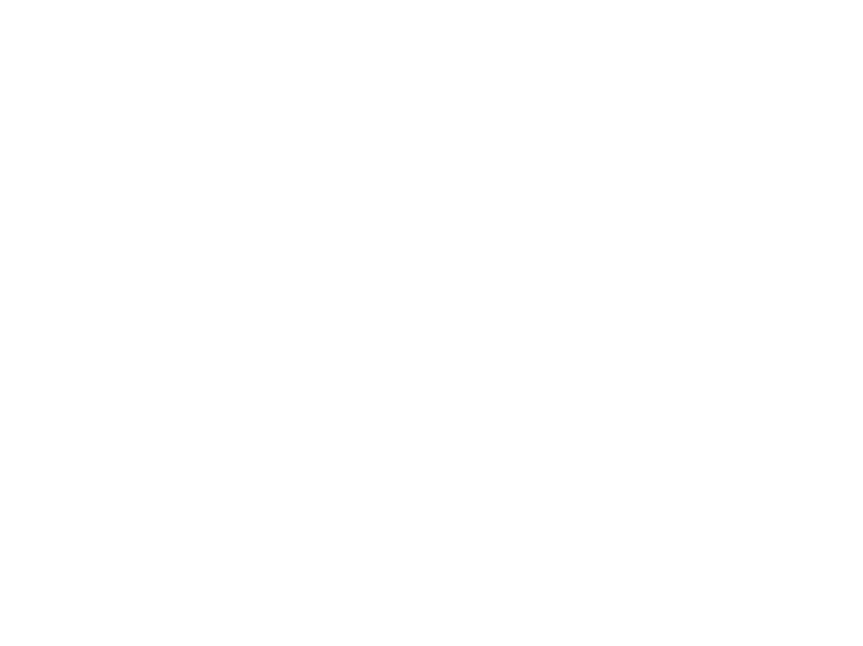
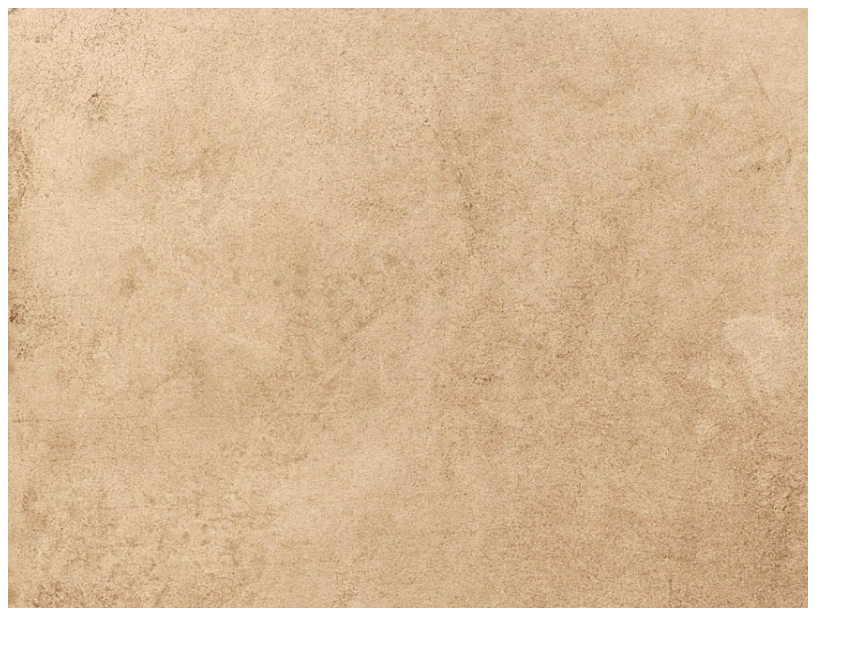
Before and after one commit to hamzahaly/info343-word-cloud, a plain HTML site: page index.html in a window 1280 px wide. Shown: the whole page, without its empty margins (0-863 px from the left). Drawn offline with Linux system fonts and the light colour scheme; animation ran at ten frames a second.

Commit message:
created game and added background

```diff
--- a/index.html
+++ b/index.html
@@ -2,7 +2,12 @@
 <html lang="en">
 <head>
     <meta charset="UTF-8">
-    <title></title>
+    <!-- Phaser library-->
+    <script src = "js/phaser.min.js"></script>
+    <!-- Our script file-->
+    <script src="js/app.js"></script>
+
+    <title>Word Cloud</title>
 </head>
 <body>
 
--- a/js/app.js
+++ b/js/app.js
@@ -1,2 +1,19 @@
 // Project Word Cloud by Kevin Yan, Peter Lu, Hai Nguyen, Hamzah Aly
 // An HTML5 video game that tests the user's vocabulary and typing ability.
+
+var game = new Phaser.Game(800, 600, Phaser.AUTO, '', { preload: preload, create: create, update: update });
+
+function preload() {
+
+    game.load.image('background', 'assets/img/background.jpg')
+
+}
+
+function create() {
+
+    background = game.add.tileSprite(0, 0, 1000, 600, "background");
+}
+
+function update() {
+
+}
```
Also changed, not shown: assets/img/background.jpg (added).
